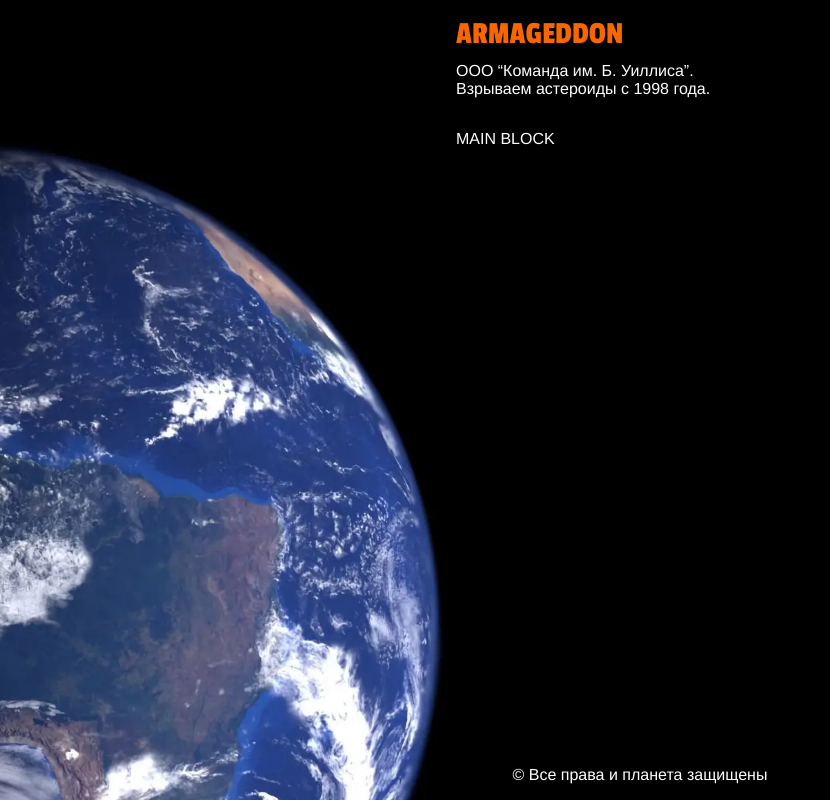
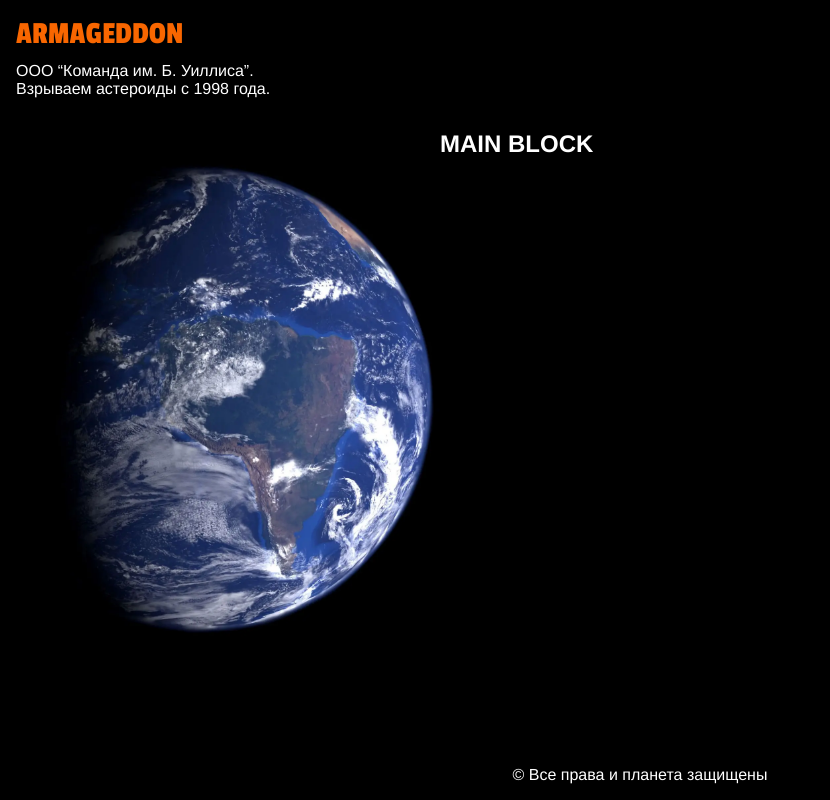
Before and after one commit to amalumian/ta-armageddon, a Next.js app: page / in a window 1280 px wide. Shown: the top 800 px of the page, without its empty margins (0-830 px from the left). Built offline with nearby package versions, Linux system fonts and the light colour scheme.

Commit message:
Style earth

```diff
--- a/app/page.module.css
+++ b/app/page.module.css
@@ -3,8 +3,6 @@
 
   display: flex;
   flex-direction: column;
-  max-width: 400px;
-  margin: auto;
   min-height: 100svh;
   padding: 16px;
 }
@@ -24,12 +22,25 @@
   flex: 1;
   display: flex;
   flex-direction: column;
-  margin: 32px 0;
+  margin: 32px auto;
+  max-width: 400px;
+  width: 400px;
+}
+
+.logo-container {
+  position: fixed;
+  top: 50%;
+  transform: translate(-100%, -50%);
+  z-index: -1;
+  height: 60svh;
 }
 
 .logo {
-  position: absolute;
-  transform: translateX(-100%);
+  display: block;
+  width: 100%;
+  height: 100%;
+  object-fit: contain;
+  object-position: right;
 }
 
 .footer {
--- a/app/page.tsx
+++ b/app/page.tsx
@@ -14,15 +14,16 @@ export default function Home() {
         <p>Взрываем астероиды с 1998 года.</p>
       </header>
       <main className={styles.main}>
-        MAIN BLOCK
-        <Image
-          className={styles.logo}
-          src="/earth.webp"
-          alt="Earth"
-          width={1000}
-          height={1000}
-          priority
-        />
+        <h2>MAIN BLOCK</h2>
+        <div className={styles['logo-container']}>
+          <Image
+            className={styles.logo}
+            src="/earth.webp"
+            alt="Earth locating on the left path of content"
+            width={1450}
+            height={1450}
+          />
+        </div>
       </main>
       <footer className={styles.footer}>© Все права и планета защищены</footer>
     </div>
```
